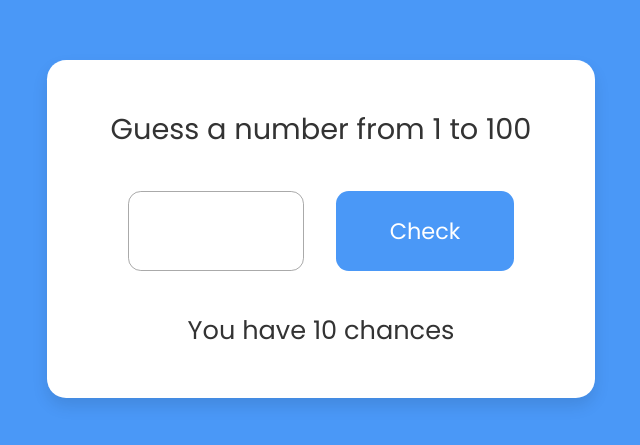
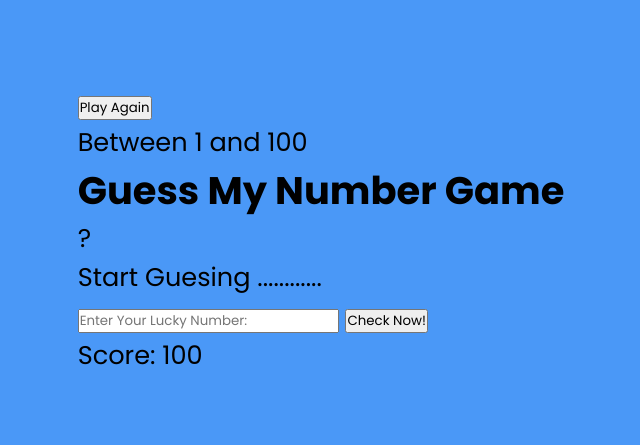
Before and after one commit to de-scientist/number_guessing_game, a website built with Vite: page index.html in a window 1280 px wide. Shown: the part 171-616 px from the top of the page, without its empty margins (319-959 px from the left). Built offline with nearby package versions, Linux system fonts and the light colour scheme.

Commit message:
work on a better HTML web page

```diff
--- a/index.html
+++ b/index.html
@@ -8,14 +8,25 @@
     <link rel="stylesheet" href="./src/style.css" />
   </head>
   <body>
-    <div class="wrapper">
-      <header>Guess a number from 1 to 100</header>
-      <p class="guess"></p>
-      <div class="input-field">
-        <input type="number" />
-        <button>Check</button>
+    <div class="container">
+      <div class="container-wrapper">
+        <button class="btn_again">Play Again</button>
+        <p>Between 1 and 100</p>
       </div>
-      <p>You have <span class="chances">10</span> chances</p>
+      <h2>Guess My Number Game</h2>
+      <p class="hide_num">?</p>
+      <p class="message">Start Guesing ............</p>
+
+      <div class="number_data">
+        <form action="">
+          <input type="number" name="" id="" placeholder="Enter Your Lucky Number:" class="input_number">
+          <button class="btn_check">Check Now!</button>
+        </form>
+
+        <div class="content">
+          <p>Score: <span class="high_score">100</span></p>
+        </div>
+      </div>
     </div>
 
     <script src="./src/main.js"></script>
--- a/src/main.js
+++ b/src/main.js
@@ -37,24 +37,24 @@ checkButton.addEventListener("click", () => {
   if (inputValue == randomNum) {
     //Correct guess
     [guess.textContent, input.disabled] = ["Congrats! You found the number.", true];
-    [checkButton.textContent, guess.computedStyleMap.color] = ["Replay", #27ae60];
+    [checkButton.textContent, guess.color] = ["Replay", #27ae60];
   } else if (inputValue > randomNum && inputValue < 100) {
     // Guess is to high
     [guess.textContent, remainChances.textContent] = ["Your guess is high", chance];
-    guess.computedStyleMap.color = #333;
+    guess.color = #333;
   } else if (inputValue < randomNum && inputValue > 0) {
     // Guess is too low
     [guess.textContent, remainChances.textContent] = ["Your guess is low", chance];
-    guess.computedStyleMap.color = "#333";
+    guess.color = "#333";
   } else {
     // Invalid input (not in the range 1-99)
     [guess.textContent, remainChances.textContent] = ["Your number is invalid", chance];
-    guess.computedStyleMap.color = "#e74c3c";
+    guess.color = "#e74c3c";
   }
 
   if (chance == 0) {
     // No chances left, game over
     [checkButton.textContent, input.disabled, inputValue] = ["Replay", true, ""];
-    [guess.textContent, guess.computedStyleMap.color] = ["You lost the game", "#e74c3c"];
+    [guess.textContent, guess.color] = ["You lost the game", "#e74c3c"];
   }
 });
```
